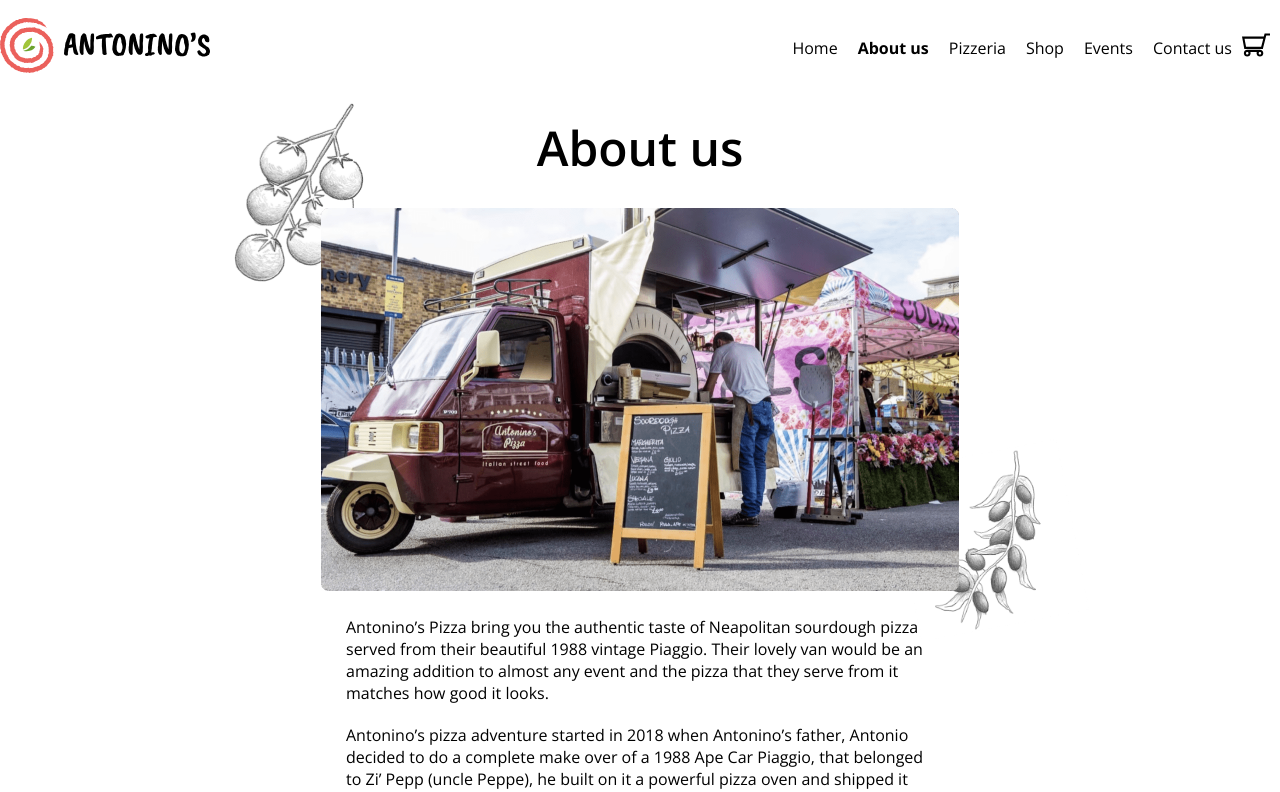
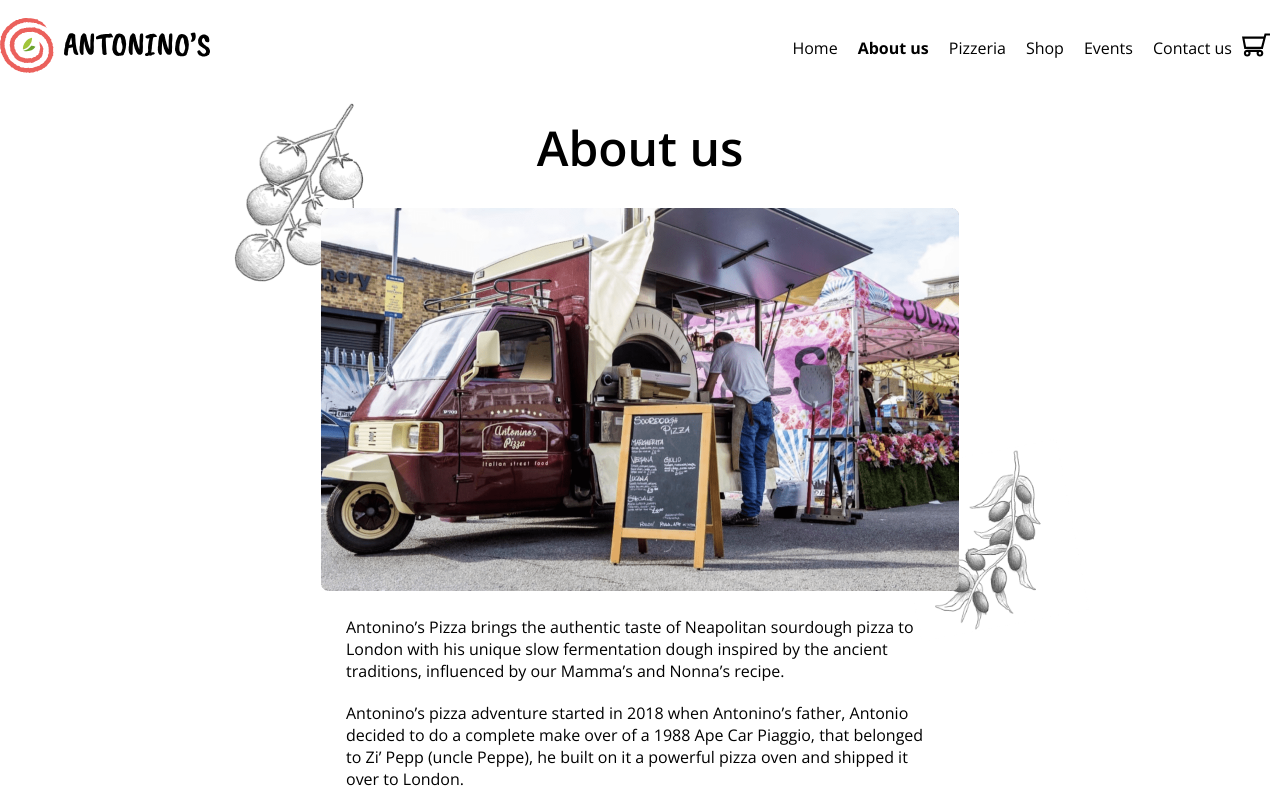
Before and after one commit to WebTerminator/antoninospizza, a Next.js app: page /about in a window 1280 px wide. Shown: the top 792 px of the page. Built offline with nearby package versions, Linux system fonts and the light colour scheme.

Commit message:
about us text updated

```diff
--- a/pages/about.tsx
+++ b/pages/about.tsx
@@ -27,11 +27,15 @@ export default function About() {
               src: "about/header-br",
               alt: "olives illustration",
             }}
-            text={[
-              "Antonino’s Pizza bring you the authentic taste of Neapolitan sourdough pizza served from their beautiful 1988 vintage Piaggio. Their lovely van would be an amazing addition to almost any event and the pizza that they serve from it matches how good it looks.",
-            ]}
+            text={[""]}
           />
         </section>
+
+        <p className={styles["p"]}>
+          Antonino’s Pizza brings the authentic taste of Neapolitan sourdough
+          pizza to London with his unique slow fermentation dough inspired by
+          the ancient traditions, influenced by our Mamma’s and Nonna’s recipe.
+        </p>
 
         <p className={styles["p"]}>
           Antonino’s pizza adventure started in 2018 when Antonino’s father,
```
